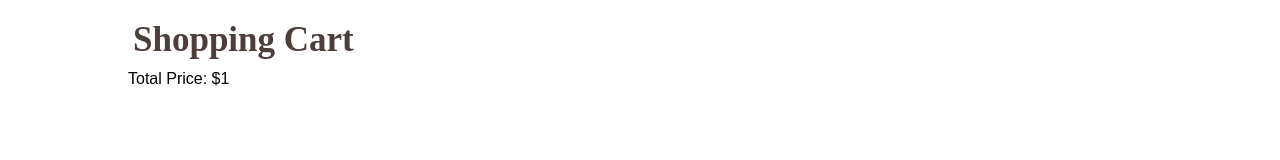
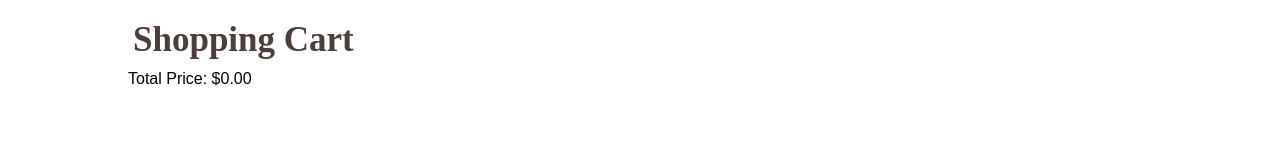
Before and after one commit to Amirularif/OnlineCardShoppingWebsite, a React (Create React App) app: page /cart in a window 1280 px wide. Shown: the part 127-287 px from the top of the page. Built offline with nearby package versions, Linux system fonts and the light colour scheme; a web font is replaced by a local one.

Commit message:
debuged total price

```diff
--- a/src/Pages/Cart.jsx
+++ b/src/Pages/Cart.jsx
@@ -35,7 +35,7 @@ function Cart({ cartItems, onRemoveFromCart }) {
     }, 0).toFixed(2);
   };
 
-  const totalPrice = 1;
+  const totalPrice = calculateTotalPrice();
 
   return (
     <div className="App">
```
